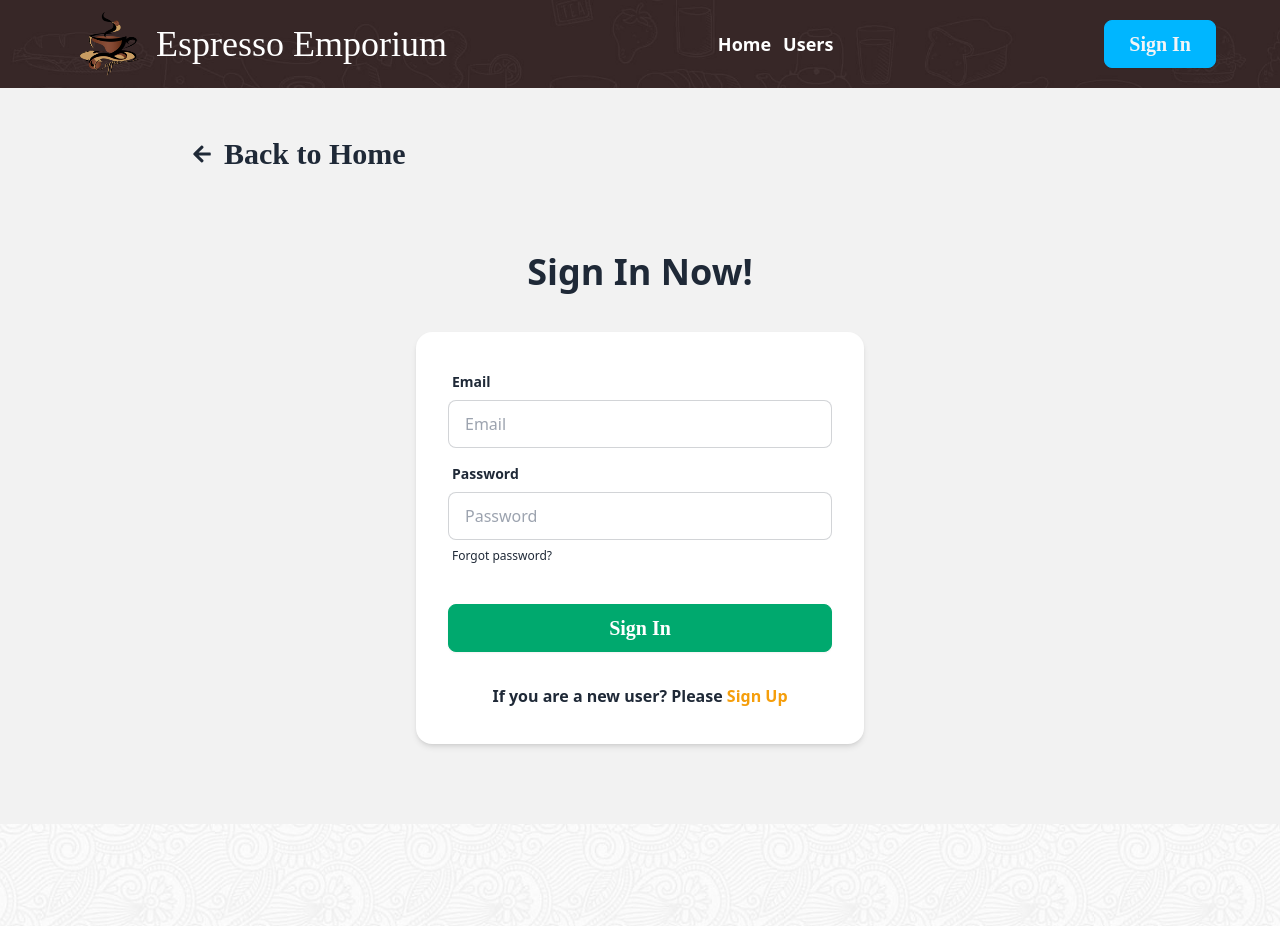
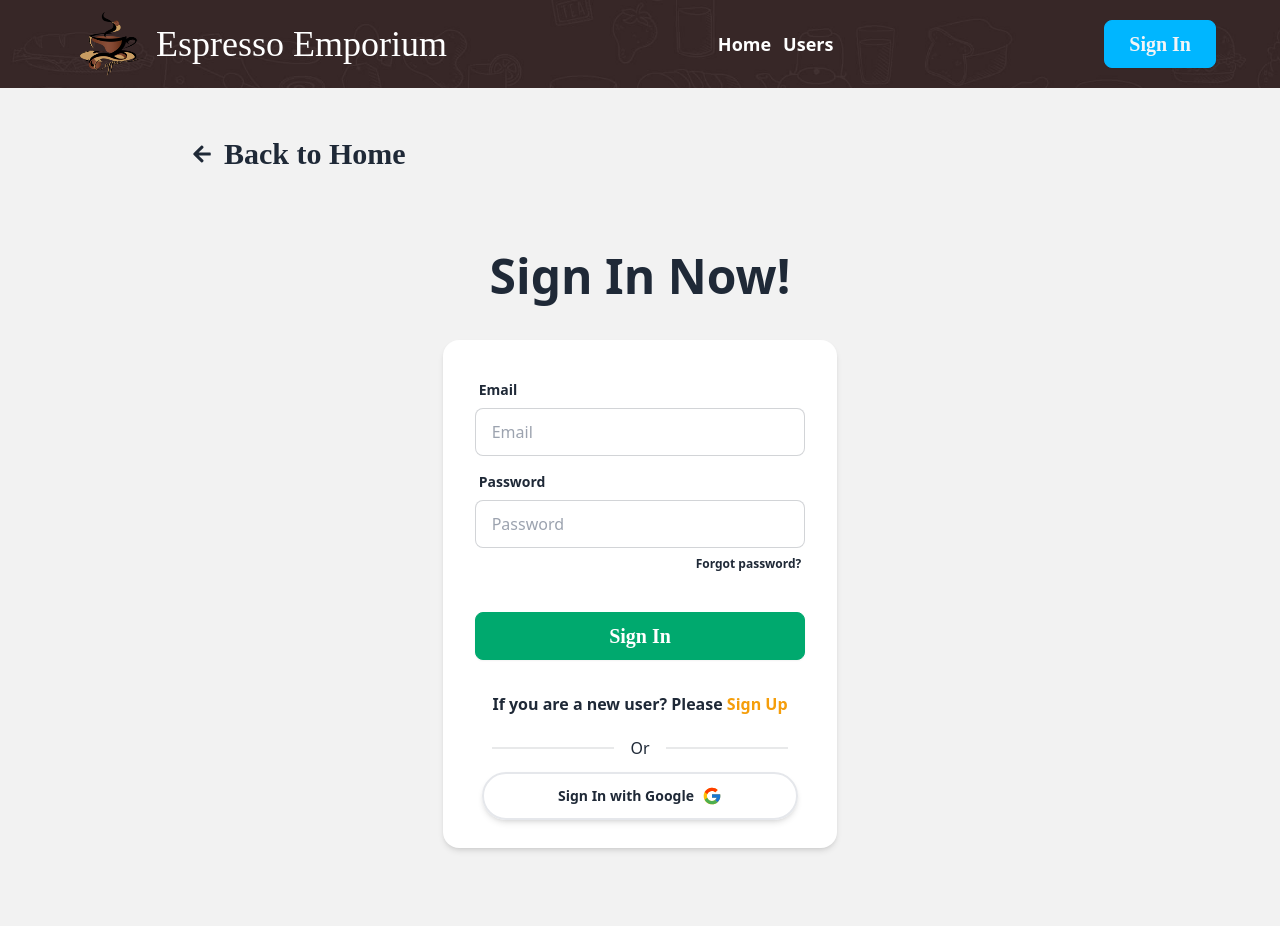
Before and after one commit to ssmahim01/coffee-store-client, a React (Vite) app: page /signIn in a window 1280 px wide. Shown: the top 926 px of the page. Built offline with nearby package versions, Linux system fonts and the light colour scheme; no server answers; a web font is replaced by a local one.

Commit message:
Transferred an image to the public folder and Updated three components with MainLayout and two pages also Modified PrivateRoute and AuthProvider and Updated README file

```diff
--- a/src/Layouts/MainLayout.jsx
+++ b/src/Layouts/MainLayout.jsx
@@ -1,8 +1,17 @@
 import { Outlet } from "react-router-dom";
 import Navbar from "../components/Navbar/Navbar";
 import Footer from "../components/Footer";
+import { useContext } from "react";
+import { AuthContext } from "../providers/AuthProvider";
 
 const MainLayout = () => {
+  const {loading} = useContext(AuthContext);
+
+  if(loading){
+    return <div className="flex justify-center items-center py-40">
+            <span className="loading loading-infinity loading-lg text-primary text-xl"></span>
+        </div>
+  };
 
   return (
     <div>
--- a/src/PrivateRoute/PrivateRoute.jsx
+++ b/src/PrivateRoute/PrivateRoute.jsx
@@ -1,13 +1,14 @@
 import { useContext } from "react";
-import { Navigate } from "react-router-dom";
+import { Navigate, useLocation } from "react-router-dom";
 import { AuthContext } from "../providers/AuthProvider";
 
 const PrivateRoute = ({children}) => {
     const {user, loading} = useContext(AuthContext);
+    const location = useLocation();
 
     if(loading){
-        return <div>
-            <span className="loading loading-infinity loading-lg text-primary"></span>
+        return <div className="flex justify-center items-center py-40">
+            <span className="loading loading-infinity loading-lg text-primary text-xl"></span>
         </div>
     }
 
@@ -16,7 +17,7 @@ const PrivateRoute = ({children}) => {
     }
 
     return (
-        <Navigate to="/signIn"></Navigate>
+        <Navigate state={location.pathname} to="/signIn"></Navigate>
     );
 };
 
--- a/src/components/Navbar/Navbar.jsx
+++ b/src/components/Navbar/Navbar.jsx
@@ -47,8 +47,9 @@ const Navbar = () => {
           </div>
           <ul
             tabIndex={0}
-            className="menu menu-sm dropdown-content bg-base-100 rounded-box z-[5] mt-3 w-52 p-4 shadow-sm font-bold"
+            className="menu menu-sm dropdown-content bg-base-100 rounded-box z-[5] mt-3 w-56 p-3 shadow-sm font-bold"
           >
+            <p className="text-sm font-semibold text-emerald-600 block md:hidden mb-1">{user?.email}</p>
             {links}
           </ul>
         </div>
@@ -73,7 +74,7 @@ const Navbar = () => {
 
       {user ? (
         <div className="flex gap-3 items-center">
-          <img className="w-10 h-10 rounded-full" src={user?.photo} alt={user?.name} />
+         <p className="text-sm font-semibold text-white md:block hidden">{user?.email}</p>
 
           <button onClick={signOutUser} className="btn bg-rose-500 border-none text-white text-lg  font-bold font-rancho rounded-none">Sign Out</button>
         </div>
--- a/src/components/PopularProducts.jsx
+++ b/src/components/PopularProducts.jsx
@@ -11,7 +11,7 @@ const PopularProducts = () => {
     <div
       className="space-y-5 pb-16"
       style={{
-        backgroundImage: "url('/src/assets/more/popular-products.png')",
+        backgroundImage: "url('popular-products.png')",
         backgroundRepeat: "no-repeat",
         backgroundSize: "cover",
       }}
--- a/src/components/Users.jsx
+++ b/src/components/Users.jsx
@@ -43,11 +43,11 @@ const Users = () => {
 
   return (
     <div className="md:w-4/5 w-11/12 mx-auto py-12">
-      <div className="overflow-x-auto">
         <Link to="/signIn">
           <button className="btn btn-outline border-2 border-indigo-500 rounded-full text-lg hover:bg-violet-500 hover:border-none font-bold shadow-md">New User <FaUserPlus /></button>
         </Link>
 
+      <div className="overflow-x-auto">
         <table className="table mt-8">
           {/* head */}
           <thead className="bg-gray-900 *:text-white font-bold">
@@ -67,15 +67,15 @@ const Users = () => {
                 <th>{index + 1}</th>
                 <td>
                   <img
-                    className="w-12 h-12 rounded-lg"
-                    src={user.photo}
-                    alt={user.name}
+                    className="w-12 lg:h-12 h-10 rounded-lg"
+                    src={user?.photo}
+                    alt={user?.name}
                   />
                 </td>
-                <td>{user.name}</td>
-                <td>{user.email}</td>
-                <td>{user.createdTime}</td>
-                <td>{user.lastSignInTime}</td>
+                <td>{user?.name}</td>
+                <td>{user?.email}</td>
+                <td>{user?.createdTime}</td>
+                <td>{user?.lastSignInTime}</td>
                 <td>
                   <div className="flex gap-2 items-center">
                     <button className="text-info text-2xl border border-gray-200 shadow-md p-2 rounded-lg">
--- a/src/pages/SignIn.jsx
+++ b/src/pages/SignIn.jsx
@@ -1,10 +1,14 @@
 import { useContext } from "react";
 import { FaArrowLeft } from "react-icons/fa";
-import { Link } from "react-router-dom";
+import { Link, useLocation, useNavigate } from "react-router-dom";
 import { AuthContext } from "../providers/AuthProvider";
+import { FcGoogle } from "react-icons/fc";
+import Swal from "sweetalert2";
 
 const SignIn = () => {
-    const {signInUser} = useContext(AuthContext);
+    const {signInUser, signInWithGoogle, setUser} = useContext(AuthContext);
+    const location = useLocation();
+    const navigate = useNavigate();
 
     const handleSignIn = (e) => {
         e.preventDefault();
@@ -14,11 +18,13 @@ const SignIn = () => {
 
         signInUser(email, password)
         .then(result => {
-            const user = result.user;
-            // console.log(user);
+          const user = result.user;
+          // console.log(user);
 
-            const lastSignInTime = user?.metadata?.lastSignInTime;
-            const signInInfo = {email, lastSignInTime};
+          const lastSignInTime = user?.metadata?.lastSignInTime;
+          const signInInfo = {email, lastSignInTime};
+          setUser(user);
+          navigate(location?.state ? location.state : "/");
 
             fetch("https://espresso-emporium-server-lyart.vercel.app/users", {
               method: "PATCH",
@@ -29,6 +35,15 @@ const SignIn = () => {
             })
             .then(res => res.json())
             .then(data => {
+              if(data.matchedCount > 0){
+                Swal.fire({
+                  position: "center",
+                  icon: "success",
+                  title: "Sign In Successful",
+                  showConfirmButton: false,
+                  timer: 1500
+                })
+              }
               // console.log(data);
             })
 
@@ -36,8 +51,62 @@ const SignIn = () => {
         })
         .catch(error => {
             const errorMessage = error.message;
-            alert(errorMessage);
+            // alert(errorMessage);
+            Swal.fire({
+              title: "Error!",
+              position: "center",
+              icon: "error",
+              title: "Failed to Sign In",
+              confirmButtonText: "Okay",
+            })
         })
+    };
+
+    const handleGoogleSignIn = () => {
+      signInWithGoogle()
+      .then(result => {
+        const user = result?.user;
+        const name = user?.displayName;
+        const email = user?.email;
+        const photo = user?.photoURL;
+        const lastSignInTime = user?.metadata?.lastSignInTime;
+        const newUser = {name, photo, email, lastSignInTime};
+        setUser(user);
+        navigate(location?.state ? location.state : "/");
+
+        fetch("https://espresso-emporium-server-lyart.vercel.app/users", {
+          method: "PATCH",
+          headers: {
+            'content-type': 'application/json'
+          },
+          body: JSON.stringify(newUser)
+        })
+        .then(res => res.json())
+        .then(data => {
+          // console.log(data);
+          if(data.matchedCount > 0){
+            Swal.fire({
+              position: "center",
+              icon: "success",
+              title: "Google Sign In Successful",
+              showConfirmButton: false,
+              timer: 1500
+            })
+          }
+        })
+
+        .catch(error => {
+          const errorMessage = error.message;
+          // alert(errorMessage);
+           Swal.fire({
+            title: "Error!",
+            position: "center",
+            icon: "error",
+            title: "Failed to Google Sign In",
+            confirmButtonText: "Okay",
+          })
+        })
+      })
     };
 
   return (
@@ -48,9 +117,9 @@ const SignIn = () => {
       </Link>
 
       <div className="hero py-16">
-        <div className="hero-content flex-col">
+        <div className="hero-content md:w-4/12 mx-auto w-full flex-col">
           <div className="text-center lg:text-left">
-            <h1 className="md:text-4xl text-3xl font-bold">Sign In Now!</h1>
+            <h1 className="md:text-5xl text-4xl font-bold">Sign In Now!</h1>
           </div>
           <div className="card bg-base-100 w-full shrink-0 shadow-md mt-6">
             <form className="card-body" onSubmit={handleSignIn}>
@@ -62,7 +131,7 @@ const SignIn = () => {
                   type="email"
                   placeholder="Email"
                   name="email"
-                  className="input input-bordered md:w-96 w-full"
+                  className="input input-bordered w-full"
                   required
                 />
               </div>
@@ -75,14 +144,14 @@ const SignIn = () => {
                   type="password"
                   placeholder="Password"
                   name="password"
-                  className="input input-bordered md:w-96 w-full"
+                  className="input input-bordered w-full"
                   required
                 />
 
-                <label className="label">
-                  <a href="#" className="label-text-alt link link-hover">
+                <label className="label justify-end">
+                  <Link to="/forgotPassword" className="label-text-alt link link-hover text-gray-800 font-bold">
                     Forgot password?
-                  </a>
+                  </Link>
                 </label>
               </div>
 
@@ -93,7 +162,11 @@ const SignIn = () => {
               </div>
             </form>
 
-            <div className="text-center font-bold mb-9">If you are a new user? Please <Link to="/signUp" className="text-amber-500">Sign Up</Link></div>
+            <div className="text-center font-bold mb-2 px-6">If you are a new user? Please <Link to="/signUp" className="text-amber-500">Sign Up</Link></div>
+
+            <div className="divider w-3/4 mx-auto">Or</div>
+
+            <button onClick={handleGoogleSignIn} className="w-4/5 mx-auto btn btn-outline border-2 border-gray-200 rounded-full hover:btn-primary shadow-md mb-7 font-bold">Sign In with Google <FcGoogle className="text-xl" /></button>
           </div>
         </div>
       </div>
--- a/src/pages/SignUp.jsx
+++ b/src/pages/SignUp.jsx
@@ -1,12 +1,14 @@
 import { useContext } from "react";
 import { AuthContext } from "../providers/AuthProvider";
-import { Link } from "react-router-dom";
+import { Link, useLocation, useNavigate } from "react-router-dom";
 import { FaArrowLeft } from "react-icons/fa";
 import Swal from "sweetalert2";
 import { FcGoogle } from "react-icons/fc";
 
 const SignUp = () => {
-  const { createUser, setUser } = useContext(AuthContext);
+  const { createUser, signInWithGoogle, setUser } = useContext(AuthContext);
+  const location = useLocation();
+  const navigate = useNavigate();
 
   const handleSignUp = (event) => {
     event.preventDefault();
@@ -22,6 +24,7 @@ const SignUp = () => {
         const user = result?.user;
         const createdTime = user?.metadata?.creationTime;
         setUser(user);
+        navigate(location?.state ? location.state : "/");
 
         const newUser = {
           name,
@@ -56,8 +59,61 @@ const SignUp = () => {
       })
       .catch((error) => {
         const errorMessage = error.message;
-        alert(errorMessage);
+        // alert(errorMessage);
+        Swal.fire({
+          title: "Error!",
+          position: "center",
+          icon: "error",
+          title: "Failed to Sign Up",
+          confirmButtonText: "Okay",
+        })
       });
+  };
+
+  const handleGoogleSignIn = () => {
+    signInWithGoogle()
+    .then(result => {
+      const user = result?.user;
+      const name = user?.displayName;
+      const email = user?.email;
+      const photo = user?.photoURL;
+      const createdTime = user?.metadata?.creationTime;
+      const newUser = {name, photo, email, createdTime};
+      setUser(user);
+      navigate(location?.state ? location.state : "/");
+
+      fetch("https://espresso-emporium-server-lyart.vercel.app/users", {
+        method: "POST",
+        headers: {
+          'content-type': 'application/json'
+        },
+        body: JSON.stringify(newUser)
+      })
+      .then(res => res.json())
+      .then(data => {
+        // console.log(data);
+        if(data.insertedId){
+          Swal.fire({
+            title: "Success!",
+            text: "Google Sign In Successful",
+            icon: "success",
+            confirmButtonText: "Okay",
+          })
+        }
+      })
+
+      .catch(error => {
+        const errorMessage = error.message;
+        // alert(errorMessage);
+        Swal.fire({
+          title: "Error!",
+          position: "center",
+          icon: "error",
+          title: "Failed to Google Sign In",
+          confirmButtonText: "Okay",
+        })
+      })
+    })
   };
 
   return (
@@ -68,9 +124,9 @@ const SignUp = () => {
       </Link>
 
       <div className="hero py-16">
-        <div className="hero-content flex-col">
+        <div className="hero-content md:w-4/12 mx-auto w-full flex-col">
           <div className="text-center lg:text-left">
-            <h1 className="md:text-4xl text-3xl font-bold">Sign Up Now!</h1>
+            <h1 className="md:text-5xl text-4xl font-bold">Sign Up Now!</h1>
           </div>
           <div className="card bg-base-100 w-full shrink-0 shadow-md mt-6">
             <form className="card-body" onSubmit={handleSignUp}>
@@ -82,7 +138,7 @@ const SignUp = () => {
                   type="text"
                   placeholder="Name"
                   name="name"
-                  className="input input-bordered md:w-96 w-full"
+                  className="input input-bordered w-full"
                   required
                 />
               </div>
@@ -95,7 +151,7 @@ const SignUp = () => {
                   type="text"
                   placeholder="Photo URL"
                   name="photo"
-                  className="input input-bordered md:w-96 w-full"
+                  className="input input-bordered w-full"
                   required
                 />
               </div>
@@ -108,7 +164,7 @@ const SignUp = () => {
                   type="email"
                   placeholder="Email"
                   name="email"
-                  className="input input-bordered md:w-96 w-full"
+                  className="input input-bordered w-full"
                   required
                 />
               </div>
@@ -121,7 +177,7 @@ const SignUp = () => {
                   type="password"
                   placeholder="Password"
                   name="password"
-                  className="input input-bordered md:w-96 w-full"
+                  className="input input-bordered w-full"
                   required
                 />
               </div>
@@ -133,11 +189,11 @@ const SignUp = () => {
               </div>
             </form>
 
-            <div className="text-center font-bold mb-2">Already Have An Account? Please <Link to="/signIn" className="text-cyan-500">Sign In</Link></div>
+            <div className="text-center font-bold mb-2 px-6">Already Have An Account? Please <Link to="/signIn" className="text-cyan-500">Sign In</Link></div>
 
             <div className="divider w-3/4 mx-auto">Or</div>
 
-            <button className="w-4/5 mx-auto btn btn-outline border-2 border-gray-200 rounded-full hover:btn-primary shadow-md mb-7 font-bold">Sign In with Google <FcGoogle className="text-xl" /></button>
+            <button onClick={handleGoogleSignIn} className="w-4/5 mx-auto btn btn-outline border-2 border-gray-200 rounded-full hover:btn-primary shadow-md mb-7 font-bold">Sign In with Google <FcGoogle className="text-xl" /></button>
           </div>
         </div>
       </div>
--- a/src/providers/AuthProvider.jsx
+++ b/src/providers/AuthProvider.jsx
@@ -1,25 +1,36 @@
-import { createUserWithEmailAndPassword, onAuthStateChanged, signInWithEmailAndPassword, signOut } from "firebase/auth";
+import { createUserWithEmailAndPassword, GoogleAuthProvider, onAuthStateChanged, signInWithEmailAndPassword, signInWithPopup, signOut } from "firebase/auth";
 import { createContext, useEffect, useState } from "react";
 import { auth } from "../firebase/firebase.init";
+import Swal from "sweetalert2";
 
 export const AuthContext = createContext(null);
 
 const AuthProvider = ({children}) => {
     const [user, setUser] = useState(null);
     const [loading, setLoading] = useState(true);
+    const googleProvider = new GoogleAuthProvider();
 
     const createUser = (email, password) => {
-        setLoading(true);
         return createUserWithEmailAndPassword(auth, email, password);
     };
 
     const signInUser = (email, password) => {
-        setLoading(true);
         return signInWithEmailAndPassword(auth, email, password);
     };
 
+    const signInWithGoogle = () => {
+        return signInWithPopup(auth, googleProvider);
+    };
+
     const signOutUser = () => {
-        setLoading(true);
+            Swal.fire({
+              position: "center",
+              icon: "success",
+              title: "Successfully Sign Out",
+              showConfirmButton: false,
+              timer: 2000
+            })
+
         return signOut(auth);
     };
 
@@ -40,6 +51,7 @@ const AuthProvider = ({children}) => {
         loading,
         createUser,
         signInUser,
+        signInWithGoogle,
         signOutUser
     };
 
```
Also changed, not shown: public/popular-products.png (renamed from src/assets/more/popular-products.png), 1 other file (tests, documents, lock files or other folders).
